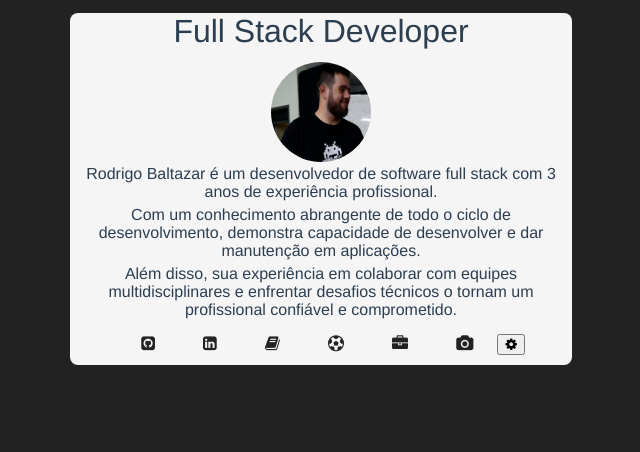
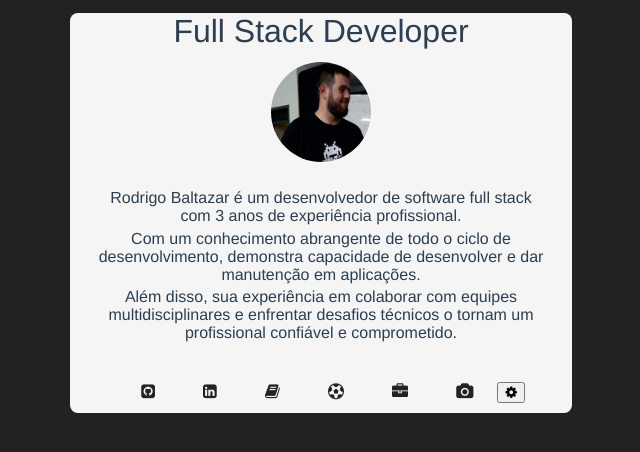
Before and after one commit to RodrigoBaltazar/site-pessoal, a Vue app in the folder app/: page / in a window 1280 px wide. Shown: the top 452 px of the page, without its empty margins (319-959 px from the left). Built offline with nearby package versions, Linux system fonts and the light colour scheme.

Commit message:
ajuste do texto, nao ficou bom, tem de melhorar

```diff
--- a/app/src/components/BaltazarBackworld.vue
+++ b/app/src/components/BaltazarBackworld.vue
@@ -5,6 +5,7 @@
       <div class="avatar">
         <img src="../assets/foto.png" alt="Avatar" class="avatar">
       </div>
+      <div id="div-bio">
         <p id="bio">
           Rodrigo Baltazar é um desenvolvedor de software full stack com 3 anos de experiência profissional.
         </p>
@@ -14,6 +15,7 @@
         <p id="bio">
         Além disso, sua experiência em colaborar com equipes multidisciplinares e enfrentar desafios técnicos o tornam um profissional confiável e comprometido.
         </p>
+      </div>
       <div class="buttons">
         <a href="https://github.com/RodrigoBaltazar">
           <i class="fa fa-github-square" aria-hidden="true" title="Github"></i>
@@ -100,6 +102,10 @@ body {
   font-size: 100%;
 }
 
+#div-bio {
+  padding: 5%;
+}
+
 @media screen and (min-width: 800px) {
     #card {
         margin-left: 30%;
@@ -132,6 +138,7 @@ a {
 #bio {
   margin-top: 1%;
   margin-bottom: 1%;
+  text-align: center;
 }
 
 /* MODAL */
```
Lines whose indentation alone changed are shown as unchanged.
